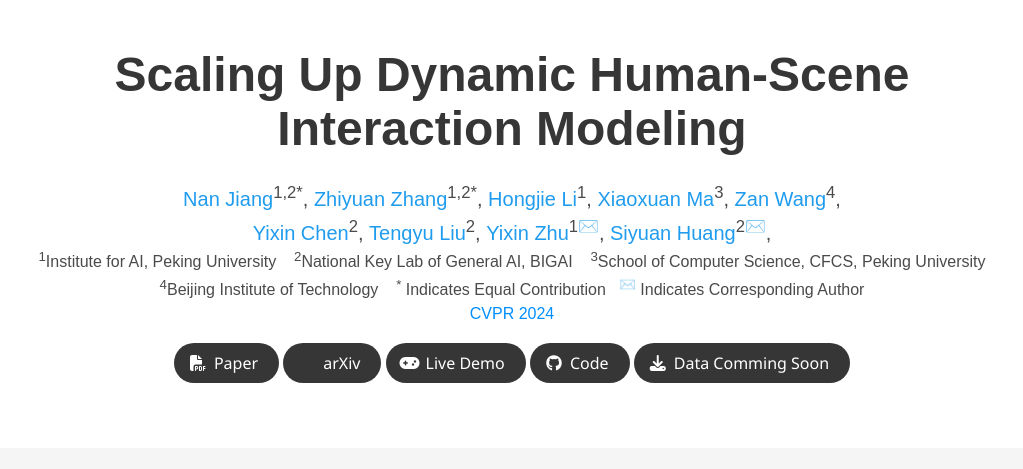
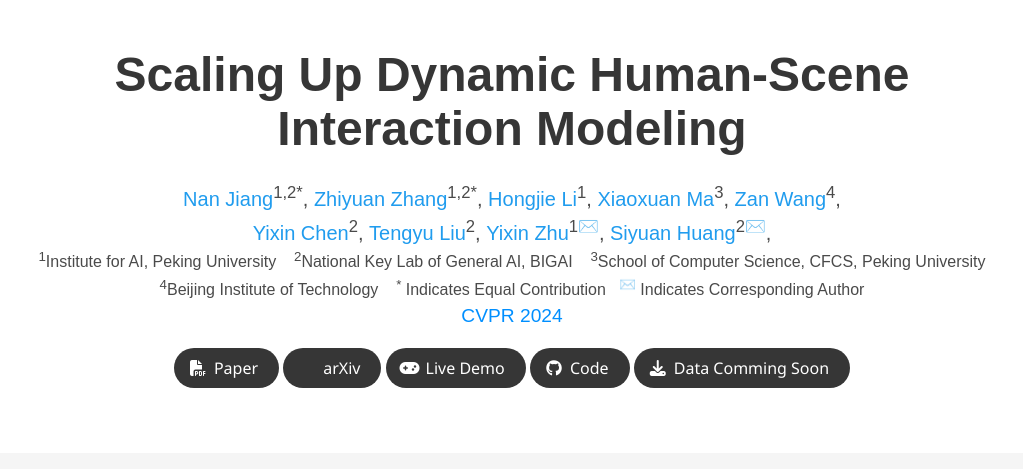
Before and after one commit to jnnan/trumans, a plain HTML site: page index.html in a window 1280 px wide. Shown: the top 469 px of the page, without its empty margins (128-1151 px from the left). Drawn offline with nearby package versions, Linux system fonts and the light colour scheme; a script that the page names is missing; some icons are missing; a web font is replaced by a local one.

Commit message:
Update index.html

```diff
--- a/index.html
+++ b/index.html
@@ -86,7 +86,7 @@
               <br>
               <sup>4</sup>Beijing Institute of Technology &nbsp&nbsp <sup>*</sup> Indicates Equal Contribution &nbsp <sup>✉️</sup> Indicates Corresponding Author
               <br>
-              <font color="#008FFF"> CVPR 2024 </font>
+              <font color="#008FFF"> <big> CVPR 2024 </big> </font>
 
             </span>
 
```
